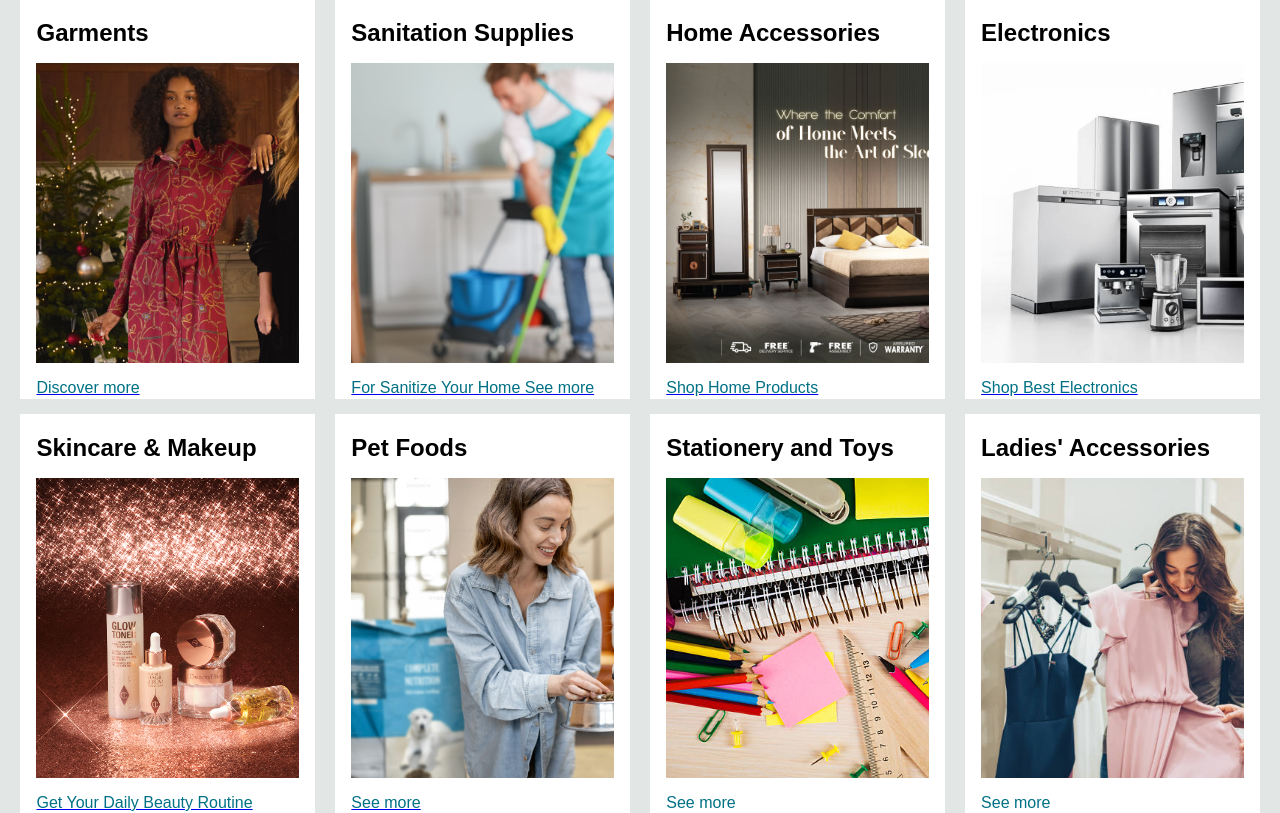
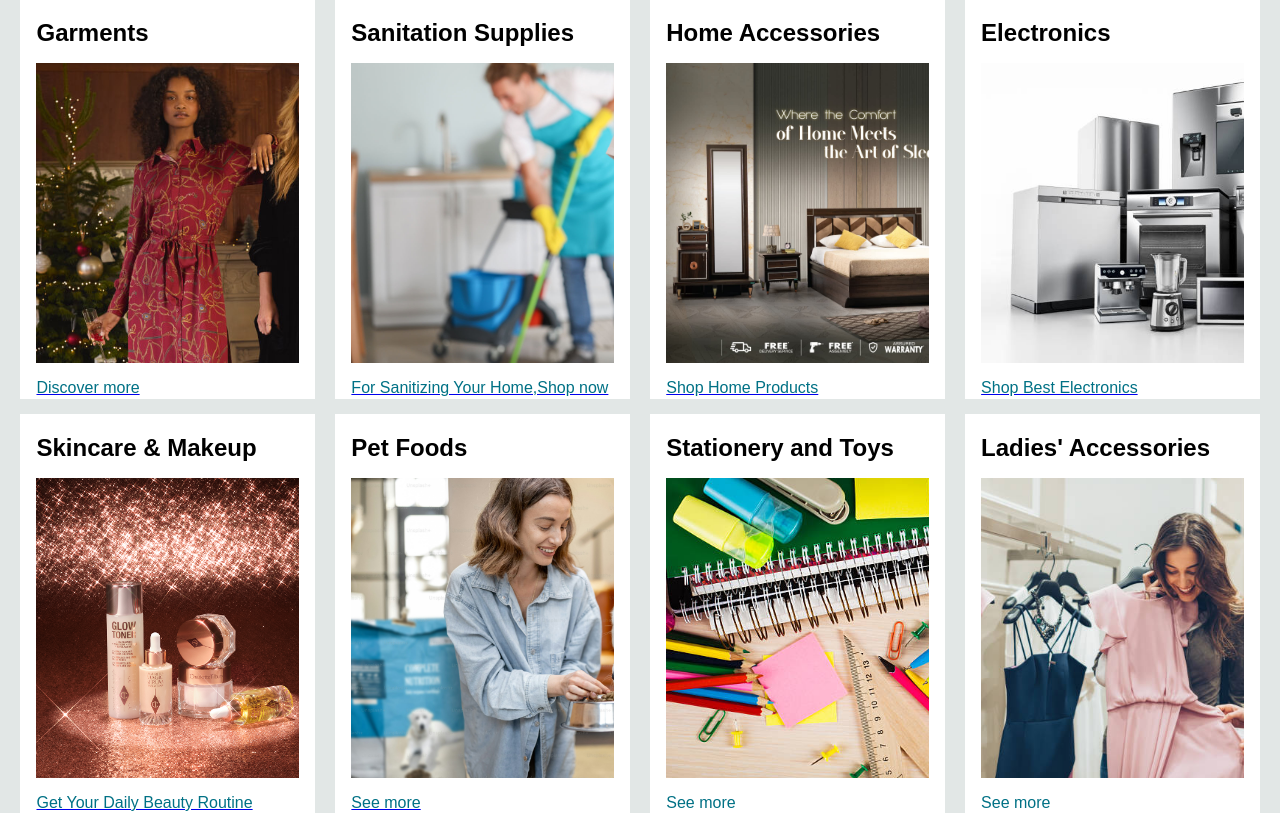
Before and after one commit to afifaimrann/311-ecommerce, a PHP site: page / in a window 1280 px wide. Shown: the part 466-1279 px from the top of the page. Run offline with PHP 8.4, Linux system fonts and the light colour scheme; some libraries are stand-ins or nearby versions.

Commit message:
modified idex.php

```diff
--- a/index.php
+++ b/index.php
@@ -139,7 +139,7 @@ session_start();
                 <div class="box-content">
                     <h2>Sanitation Supplies</h2>
                     <div class="box-img" style="background-image: url('box2_image.jpeg');"></div>
-                    <a href="Garments.php?category_id=2"><p>For Sanitize Your Home See more</p></a>
+                    <a href="Garments.php?category_id=2"><p>For Sanitizing Your Home,Shop now</p></a>
                 </div>
             </div>
             <div class="box">
```
